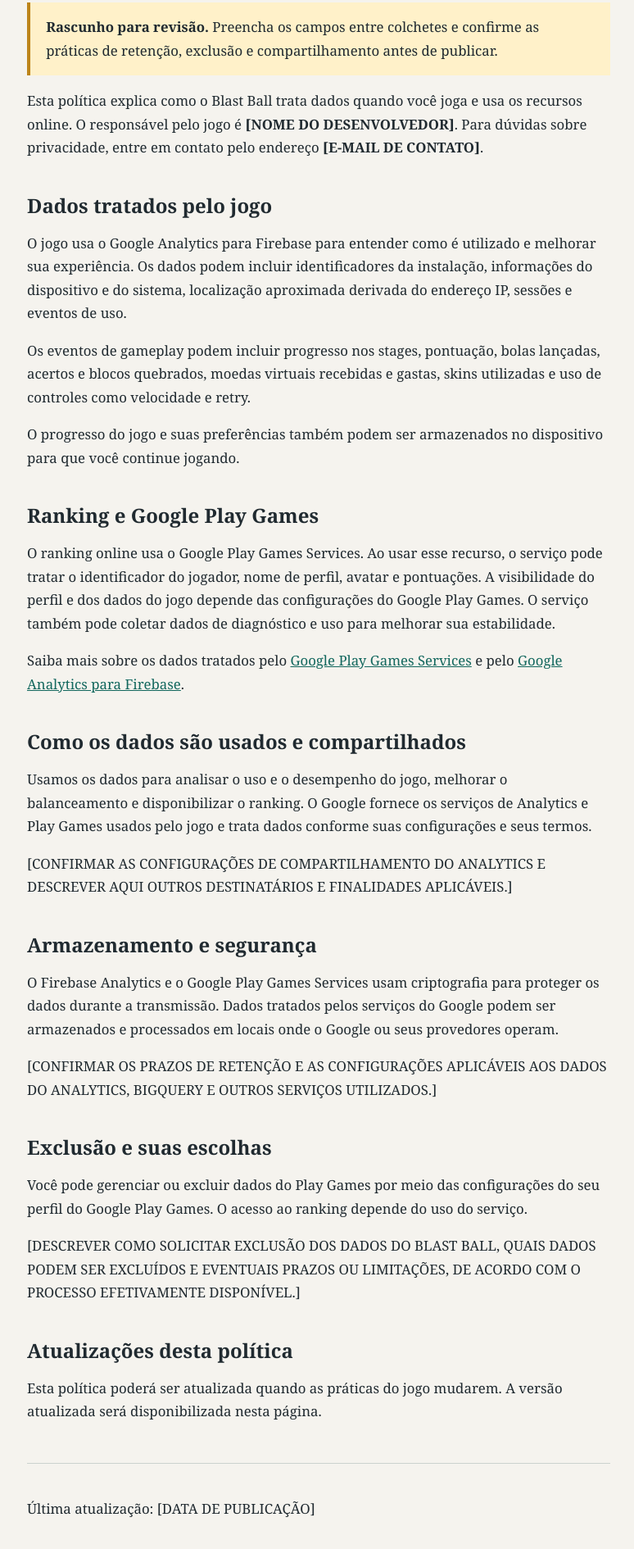
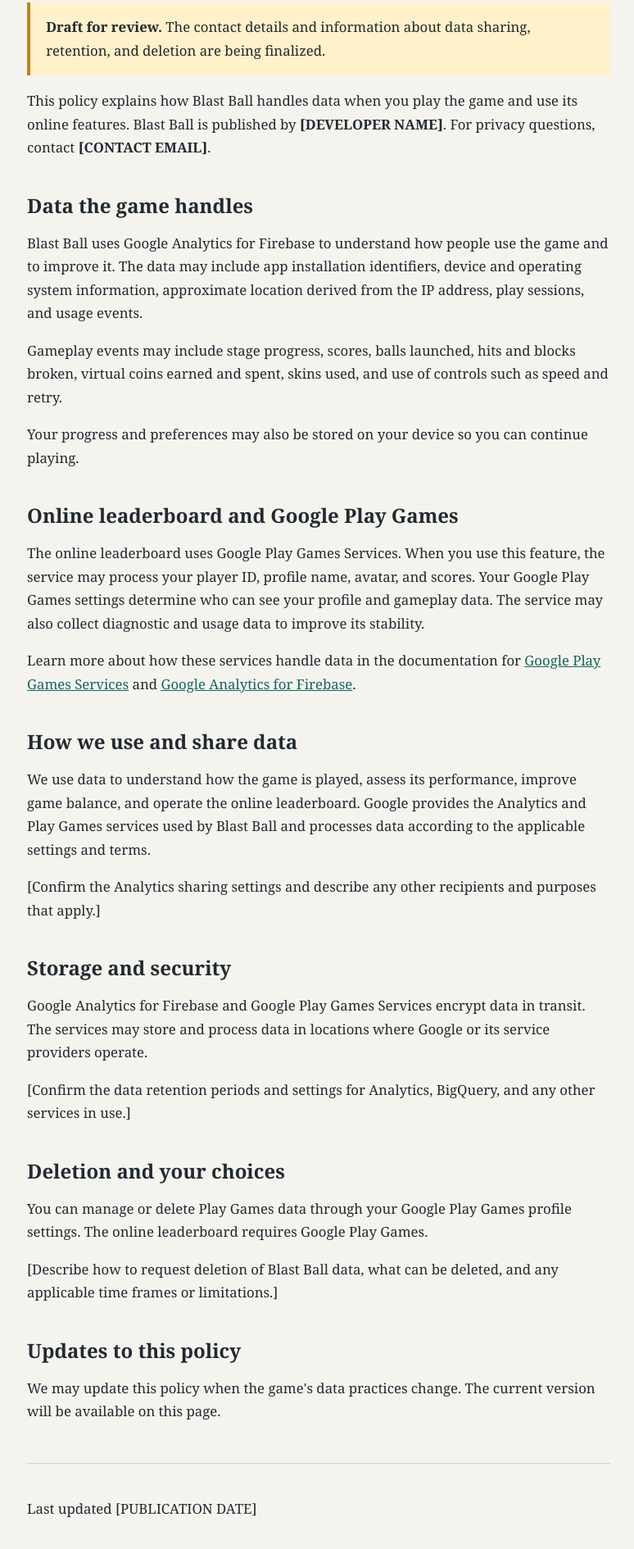
Before and after one commit to pixel-jh/blast-ball-privacy, a plain HTML site: page index.html in a window 1280 px wide. Shown: the part 302-2192 px from the top of the page at 82% size, without its empty margins (251-1025 px from the left). Drawn offline with Linux system fonts and the light colour scheme.

Commit message:
Translate privacy policy draft into English

```diff
--- a/index.html
+++ b/index.html
@@ -1,10 +1,10 @@
 <!doctype html>
-<html lang="pt-BR">
+<html lang="en">
 <head>
   <meta charset="utf-8">
   <meta name="viewport" content="width=device-width, initial-scale=1">
   <meta name="robots" content="noindex">
-  <title>Política de Privacidade | Blast Ball</title>
+  <title>Privacy Policy | Blast Ball</title>
   <style>
     :root { color-scheme: light; font-family: Georgia, serif; color: #202a30; background: #f5f3ee; }
     * { box-sizing: border-box; }
@@ -23,36 +23,36 @@
 <body>
   <header>
     <p>Blast Ball</p>
-    <h1>Política de Privacidade</h1>
+    <h1>Privacy Policy</h1>
   </header>
   <main>
-    <p class="draft"><strong>Rascunho para revisão.</strong> Preencha os campos entre colchetes e confirme as práticas de retenção, exclusão e compartilhamento antes de publicar.</p>
-    <p>Esta política explica como o Blast Ball trata dados quando você joga e usa os recursos online. O responsável pelo jogo é <strong>[NOME DO DESENVOLVEDOR]</strong>. Para dúvidas sobre privacidade, entre em contato pelo endereço <strong>[E-MAIL DE CONTATO]</strong>.</p>
+    <p class="draft"><strong>Draft for review.</strong> The contact details and information about data sharing, retention, and deletion are being finalized.</p>
+    <p>This policy explains how Blast Ball handles data when you play the game and use its online features. Blast Ball is published by <strong>[DEVELOPER NAME]</strong>. For privacy questions, contact <strong>[CONTACT EMAIL]</strong>.</p>
 
-    <h2>Dados tratados pelo jogo</h2>
-    <p>O jogo usa o Google Analytics para Firebase para entender como é utilizado e melhorar sua experiência. Os dados podem incluir identificadores da instalação, informações do dispositivo e do sistema, localização aproximada derivada do endereço IP, sessões e eventos de uso.</p>
-    <p>Os eventos de gameplay podem incluir progresso nos stages, pontuação, bolas lançadas, acertos e blocos quebrados, moedas virtuais recebidas e gastas, skins utilizadas e uso de controles como velocidade e retry.</p>
-    <p>O progresso do jogo e suas preferências também podem ser armazenados no dispositivo para que você continue jogando.</p>
+    <h2>Data the game handles</h2>
+    <p>Blast Ball uses Google Analytics for Firebase to understand how people use the game and to improve it. The data may include app installation identifiers, device and operating system information, approximate location derived from the IP address, play sessions, and usage events.</p>
+    <p>Gameplay events may include stage progress, scores, balls launched, hits and blocks broken, virtual coins earned and spent, skins used, and use of controls such as speed and retry.</p>
+    <p>Your progress and preferences may also be stored on your device so you can continue playing.</p>
 
-    <h2>Ranking e Google Play Games</h2>
-    <p>O ranking online usa o Google Play Games Services. Ao usar esse recurso, o serviço pode tratar o identificador do jogador, nome de perfil, avatar e pontuações. A visibilidade do perfil e dos dados do jogo depende das configurações do Google Play Games. O serviço também pode coletar dados de diagnóstico e uso para melhorar sua estabilidade.</p>
-    <p>Saiba mais sobre os dados tratados pelo <a href="https://developer.android.com/games/pgs/data-collection?hl=pt-br">Google Play Games Services</a> e pelo <a href="https://support.google.com/analytics/answer/11582702?hl=pt-BR">Google Analytics para Firebase</a>.</p>
+    <h2>Online leaderboard and Google Play Games</h2>
+    <p>The online leaderboard uses Google Play Games Services. When you use this feature, the service may process your player ID, profile name, avatar, and scores. Your Google Play Games settings determine who can see your profile and gameplay data. The service may also collect diagnostic and usage data to improve its stability.</p>
+    <p>Learn more about how these services handle data in the documentation for <a href="https://developer.android.com/games/pgs/data-collection?hl=en">Google Play Games Services</a> and <a href="https://support.google.com/analytics/answer/11582702?hl=en">Google Analytics for Firebase</a>.</p>
 
-    <h2>Como os dados são usados e compartilhados</h2>
-    <p>Usamos os dados para analisar o uso e o desempenho do jogo, melhorar o balanceamento e disponibilizar o ranking. O Google fornece os serviços de Analytics e Play Games usados pelo jogo e trata dados conforme suas configurações e seus termos.</p>
-    <p>[CONFIRMAR AS CONFIGURAÇÕES DE COMPARTILHAMENTO DO ANALYTICS E DESCREVER AQUI OUTROS DESTINATÁRIOS E FINALIDADES APLICÁVEIS.]</p>
+    <h2>How we use and share data</h2>
+    <p>We use data to understand how the game is played, assess its performance, improve game balance, and operate the online leaderboard. Google provides the Analytics and Play Games services used by Blast Ball and processes data according to the applicable settings and terms.</p>
+    <p>[Confirm the Analytics sharing settings and describe any other recipients and purposes that apply.]</p>
 
-    <h2>Armazenamento e segurança</h2>
-    <p>O Firebase Analytics e o Google Play Games Services usam criptografia para proteger os dados durante a transmissão. Dados tratados pelos serviços do Google podem ser armazenados e processados em locais onde o Google ou seus provedores operam.</p>
-    <p>[CONFIRMAR OS PRAZOS DE RETENÇÃO E AS CONFIGURAÇÕES APLICÁVEIS AOS DADOS DO ANALYTICS, BIGQUERY E OUTROS SERVIÇOS UTILIZADOS.]</p>
+    <h2>Storage and security</h2>
+    <p>Google Analytics for Firebase and Google Play Games Services encrypt data in transit. The services may store and process data in locations where Google or its service providers operate.</p>
+    <p>[Confirm the data retention periods and settings for Analytics, BigQuery, and any other services in use.]</p>
 
-    <h2>Exclusão e suas escolhas</h2>
-    <p>Você pode gerenciar ou excluir dados do Play Games por meio das configurações do seu perfil do Google Play Games. O acesso ao ranking depende do uso do serviço.</p>
-    <p>[DESCREVER COMO SOLICITAR EXCLUSÃO DOS DADOS DO BLAST BALL, QUAIS DADOS PODEM SER EXCLUÍDOS E EVENTUAIS PRAZOS OU LIMITAÇÕES, DE ACORDO COM O PROCESSO EFETIVAMENTE DISPONÍVEL.]</p>
+    <h2>Deletion and your choices</h2>
+    <p>You can manage or delete Play Games data through your Google Play Games profile settings. The online leaderboard requires Google Play Games.</p>
+    <p>[Describe how to request deletion of Blast Ball data, what can be deleted, and any applicable time frames or limitations.]</p>
 
-    <h2>Atualizações desta política</h2>
-    <p>Esta política poderá ser atualizada quando as práticas do jogo mudarem. A versão atualizada será disponibilizada nesta página.</p>
-    <footer><p>Última atualização: [DATA DE PUBLICAÇÃO]</p></footer>
+    <h2>Updates to this policy</h2>
+    <p>We may update this policy when the game's data practices change. The current version will be available on this page.</p>
+    <footer><p>Last updated [PUBLICATION DATE]</p></footer>
   </main>
 </body>
 </html>
```
